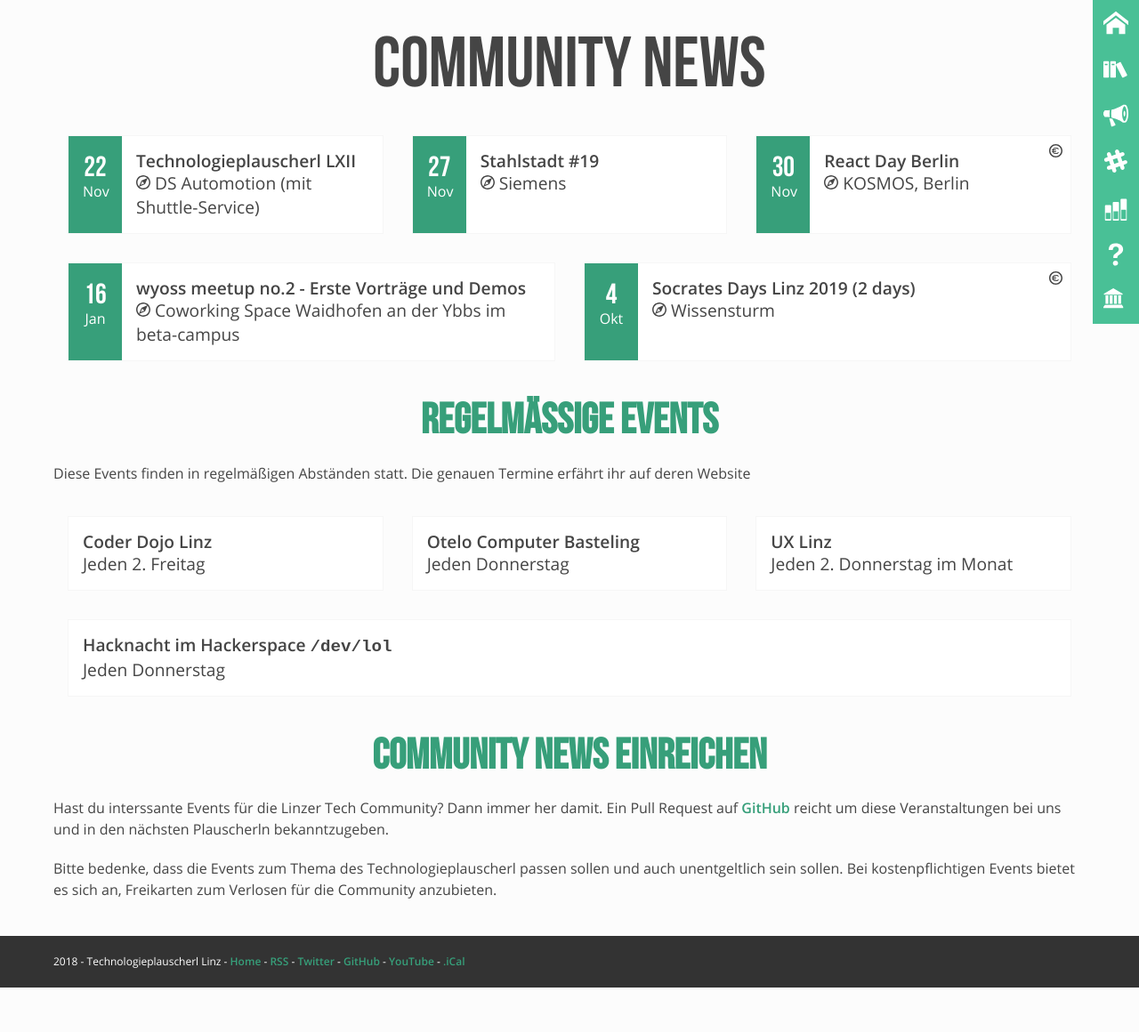
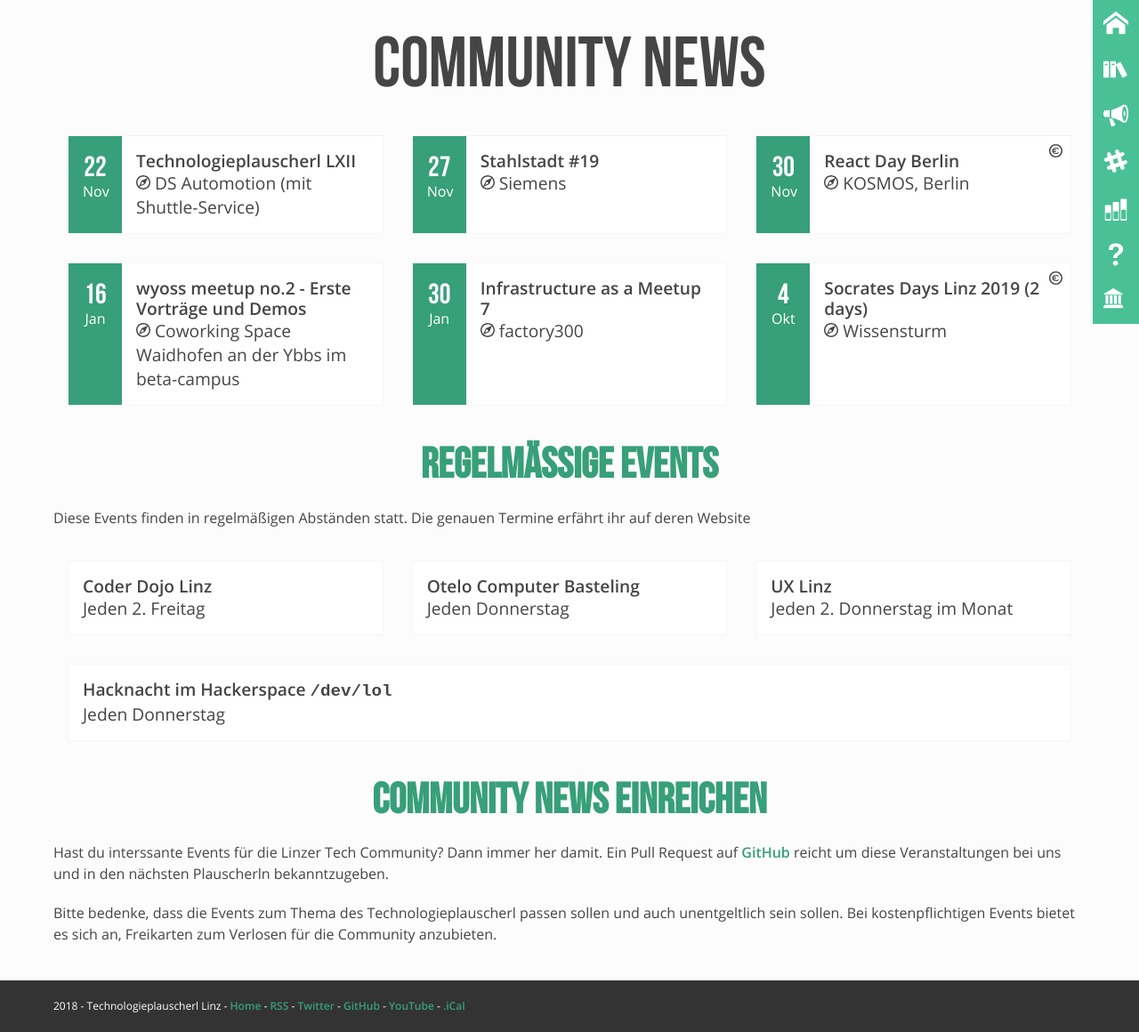
Before and after one commit to mericanAncer127/plauscherl, a Jekyll site: the page built from pages/community-news.html, in a window 1280 px wide. Shown: the whole page at 89% size. Built offline with Jekyll 4.4.1, drawn with Linux system fonts in a browser that asks for light colours; before the commit the page ends 1110 px from its top, so only the background shows below that.

Commit message:
add IaaM 7 (#159)
* add IaaM 2 to the community news

* add iaam

```diff
--- a/_data/community.yml
+++ b/_data/community.yml
@@ -326,6 +326,11 @@
       location: karriere.at
       date: 2018-09-03
       link: https://www.meetup.com/iaam-linz/events/254402943/
+    -
+      name: "Infrastructure as a Meetup 7"
+      location: factory300
+      date: 2019-01-30
+      link: https://www.meetup.com/iaam-linz/events/256538476/
 -
   id: tuga-64
   name: "TYPO3 Usergroup Meeting in Linz"
```
